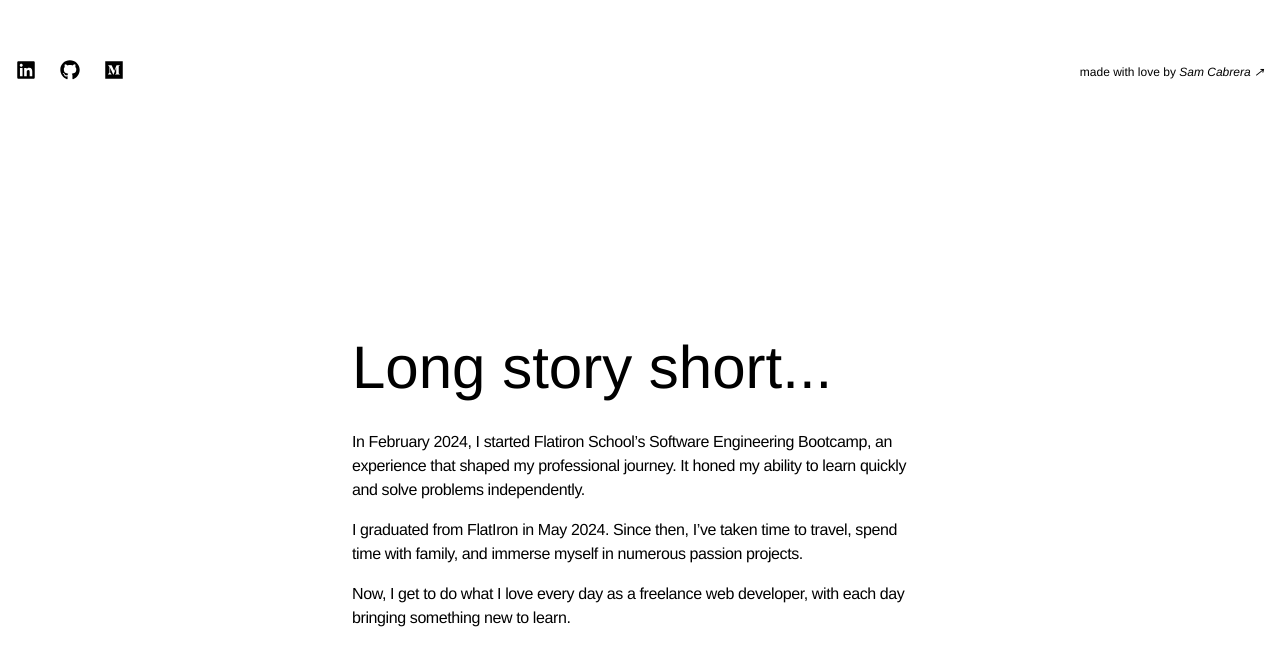
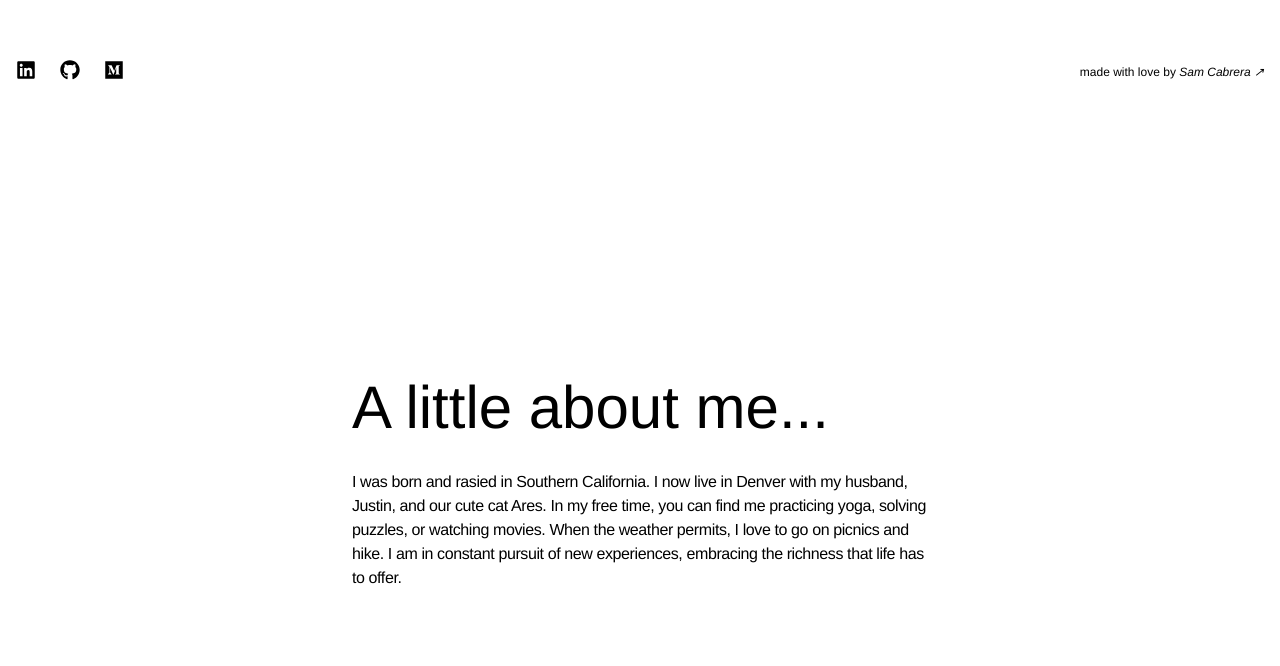
Before and after one commit to samanthacabrera/portfolio, a React (Vite) app: page / in a window 1280 px wide. Shown: the part 716-1382 px from the top of the page. Built offline with nearby package versions, Linux system fonts and the light colour scheme; no server answers.

Commit message:
add about section to homepage

```diff
--- /dev/null
+++ b/src/pages/homepage/About.jsx
@@ -0,0 +1,19 @@
+import React from "react";
+
+function About() {
+    return (
+
+        <div className="flex flex-col justify-center text-left h-screen">
+
+          <h2 className="text-4xl lg:text-6xl">A little about me...</h2>
+
+        <div className="pt-8 space-y-4 tracking-tight">
+            <p>I was born and rasied in Southern California. I now live in Denver with my husband, Justin, and our cute cat Ares. In my free time, you can find me practicing yoga, solving puzzles, or watching movies. When the weather permits, I love to go on picnics and hike. I am in constant pursuit of new experiences, embracing the richness that life has to offer.</p>
+        </div>
+
+      </div>
+
+  )
+}
+
+export default About;
--- a/src/pages/homepage/Home.jsx
+++ b/src/pages/homepage/Home.jsx
@@ -4,6 +4,7 @@ import Intro from "./Intro";
 import ProjectsList from "./ProjectsList";
 import Services from "./Services";
 import Blog from "./Blog";
+import About from "./About";
 
 function Home() {
     return (
@@ -87,6 +88,9 @@ function Home() {
             <section id="hero" className="max-w-4xl flex justify-center items-center" style={{ scrollSnapAlign: "start" }}>
                 <Hero />
             </section>
+            <section id="about" className="max-w-sm md:max-w-xl flex justify-center items-center" style={{ scrollSnapAlign: "start" }}>
+                <About />
+            </section>
             <section id="intro" className="max-w-sm md:max-w-xl flex justify-center items-center" style={{ scrollSnapAlign: "start" }}>
                 <Intro />
             </section>
```
